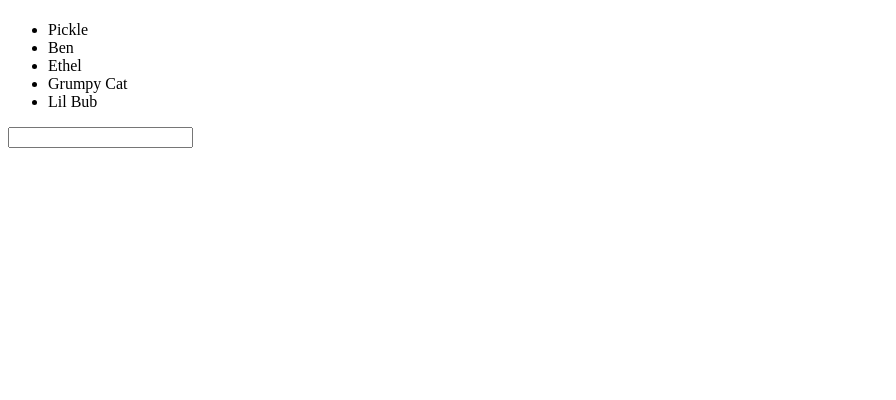
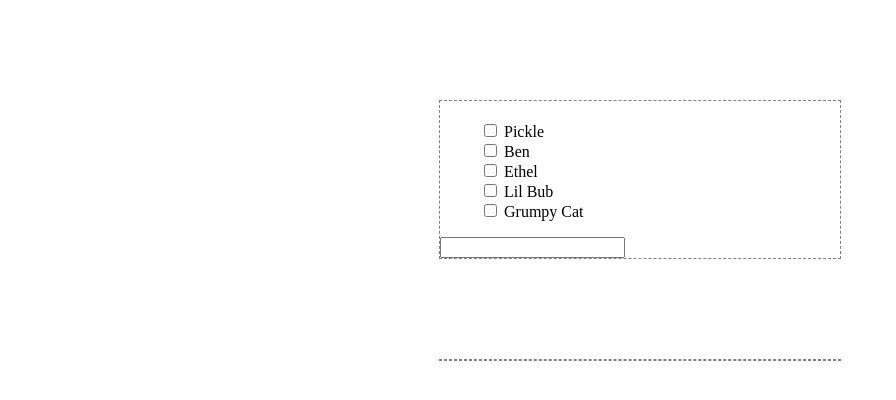
Before and after one commit to kparks29/angularbasics, a plain HTML site: page index.html in a window 1280 px wide. Shown: the whole page, without its empty margins (0-896 px from the left). Drawn offline with Linux system fonts and the light colour scheme; files that its build step writes are made by us from their sources.

Commit message:
about to begin lorin's lesson

```diff
--- a/css/style.css
+++ b/css/style.css
@@ -0,0 +1,17 @@
+div {
+	border: 1px dashed gray;
+	margin: 100px auto;
+	width: 400px;
+}
+
+h1 {
+	margin: 20px 10%;
+}
+
+li {
+	list-style-type: none;
+}
+
+.done-true {
+	text-decoration: line-through;
+}
--- a/index.html
+++ b/index.html
@@ -1,20 +1,26 @@
 <!DOCTYPE html>
 <html x-ng-app>
 <head>
-	<link rel="stylesheet" type="text/css" href="style.css">
+	<link rel="stylesheet" type="text/css" href="css/style.css">
 	<title>AngularJS Basics</title>
 	<script type="text/javascript" src="js/lib/angular.min.js"></script>
 	<script type="text/javascript" src="js/script.js"></script>
 </head>
 <body>
-	<ul>
-		<h1>{{catName}}</h1>
-		<li>Pickle</li>
-		<li>Ben</li>
-		<li>Ethel</li>
-		<li>Grumpy Cat</li>
-		<li>Lil Bub</li>
-	</ul>
-	<input type="text" ng-model="catName">
+	<div>
+		<ul ng-controller="myController">
+			<h1>{{catName}}</h1>
+			<li ng-repeat="cat in cats">
+				<input type="checkbox" ng-model="cat.done">
+				<span class="done-{{cat.done}}">{{cat.text}}</span>
+			</li>
+		</ul>
+		<input type="text" ng-model="catName">
+	</div>
+
+	<div>
+
+	</div>
+
 </body>
 </html>
--- a/js/script.js
+++ b/js/script.js
@@ -0,0 +1,9 @@
+function myController($scope) {
+	$scope.cats = [
+		{text: "Pickle", done:false},
+		{text: "Ben", done:false},
+		{text: "Ethel", done:false},
+		{text: "Lil Bub", done:false},
+		{text: "Grumpy Cat", done:false}
+	];
+}
```
